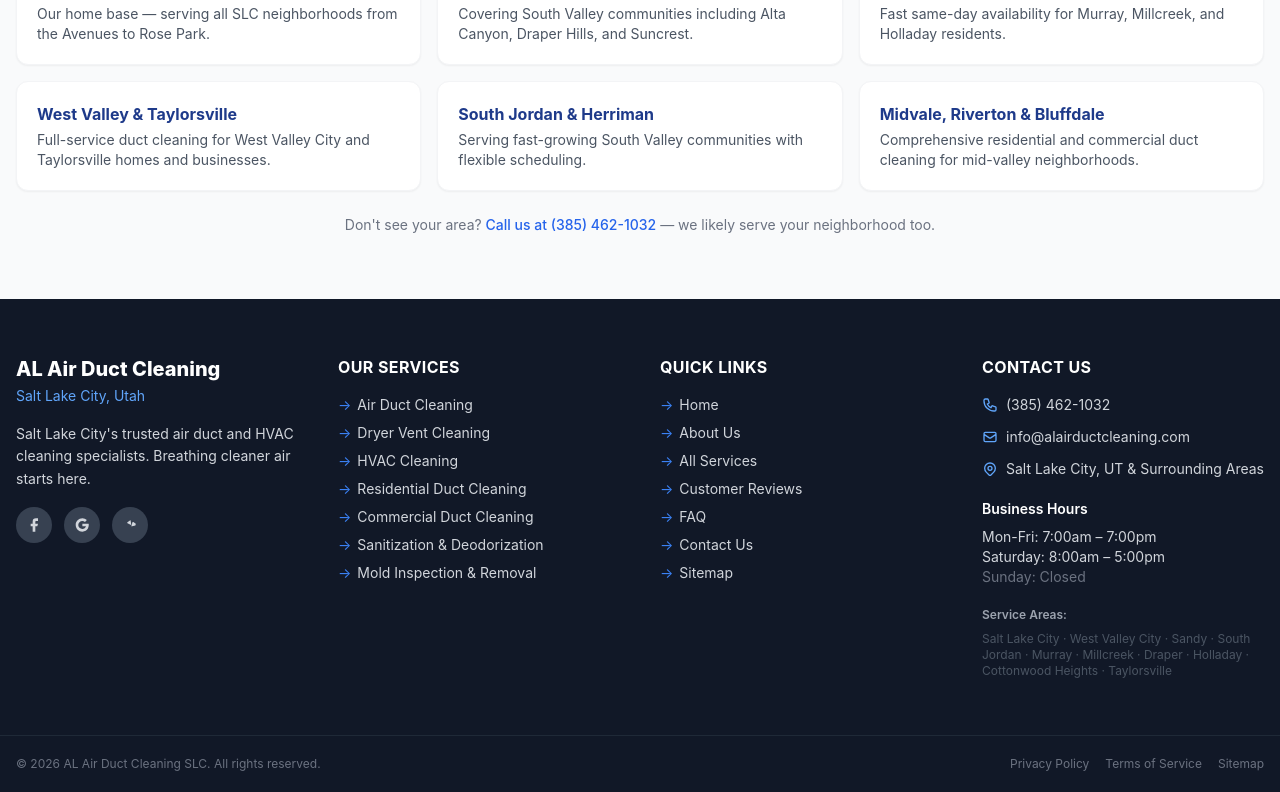
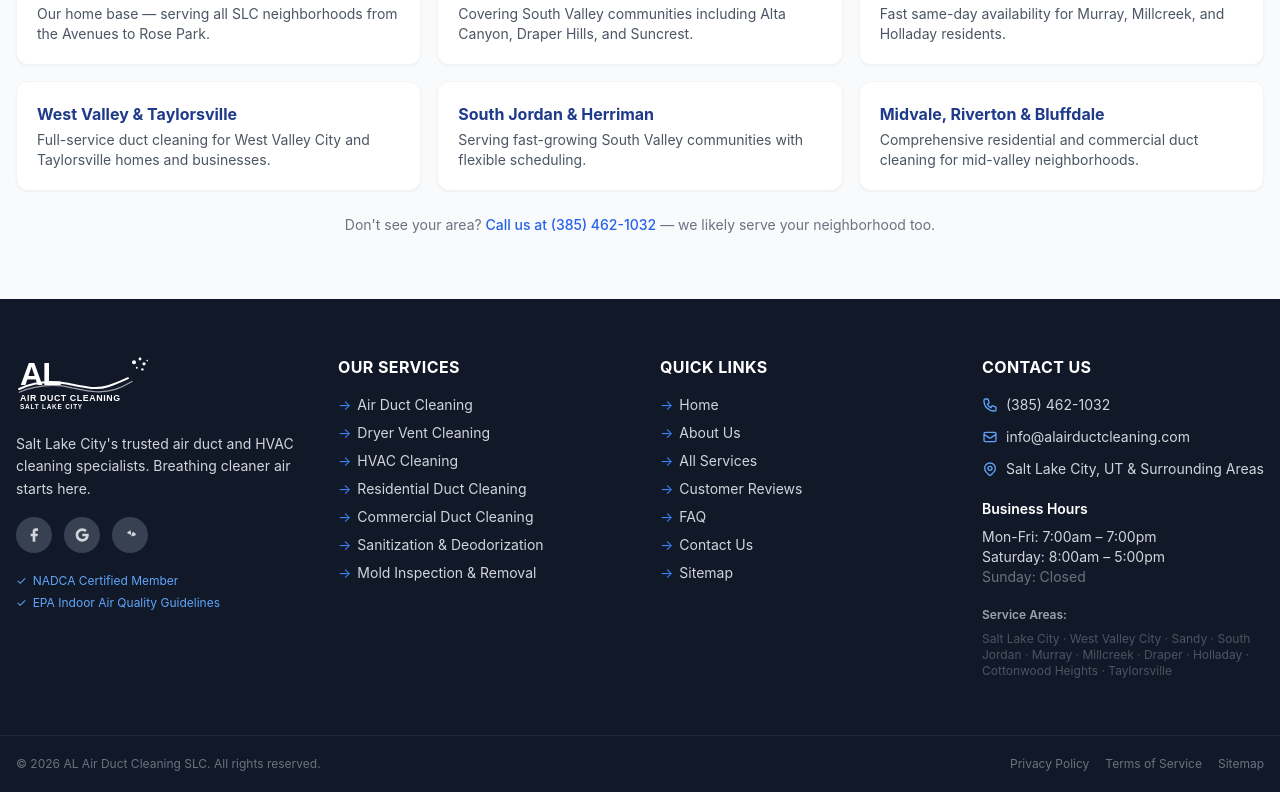
Before and after one commit to RevealDeploymentZone/al-air-duct-cleaning-slc, a Next.js app: page / in a window 1280 px wide. Shown: the part 7632-8424 px from the top of the page. Built offline with nearby package versions, Linux system fonts and the light colour scheme.

Commit message:
Update footer: add logo, real external links, NADCA & EPA links

```diff
--- a/components/Footer.tsx
+++ b/components/Footer.tsx
@@ -1,4 +1,5 @@
 import Link from 'next/link'
+import Image from 'next/image'
 
 const services = [
   { name: 'Air Duct Cleaning', href: '/services/air-duct-cleaning' },
@@ -33,31 +34,46 @@ export default function Footer() {
         {/* Brand */}
         <div>
           <Link href="/" className="inline-block mb-4">
-            <span className="text-xl font-extrabold text-white">AL Air Duct Cleaning</span>
-            <br />
-            <span className="text-sm text-blue-400">Salt Lake City, Utah</span>
+            <Image
+              src="/logo.svg"
+              alt="AL Air Duct Cleaning Salt Lake City"
+              width={180}
+              height={70}
+              className="h-14 w-auto brightness-0 invert"
+            />
           </Link>
           <p className="text-sm leading-relaxed mb-4">
             Salt Lake City&apos;s trusted air duct and HVAC cleaning specialists. Breathing cleaner air starts here.
           </p>
           <div className="flex gap-3 mt-4">
-            <a href="https://www.facebook.com" target="_blank" rel="noopener noreferrer" aria-label="Facebook"
+            <a href="https://www.facebook.com/alairductcleaningslc" target="_blank" rel="noopener noreferrer" aria-label="Facebook"
               className="w-9 h-9 bg-gray-700 hover:bg-blue-600 rounded-full flex items-center justify-center transition-colors">
               <svg className="w-4 h-4 fill-current" viewBox="0 0 24 24">
                 <path d="M18 2h-3a5 5 0 00-5 5v3H7v4h3v8h4v-8h3l1-4h-4V7a1 1 0 011-1h3z"/>
               </svg>
             </a>
-            <a href="https://www.google.com" target="_blank" rel="noopener noreferrer" aria-label="Google"
+            <a href="https://www.google.com/maps/search/AL+Air+Duct+Cleaning+Salt+Lake+City+UT" target="_blank" rel="noopener noreferrer" aria-label="Google Reviews"
               className="w-9 h-9 bg-gray-700 hover:bg-red-500 rounded-full flex items-center justify-center transition-colors">
               <svg className="w-4 h-4 fill-current" viewBox="0 0 24 24">
                 <path d="M12.545 10.239v3.821h5.445c-.712 2.315-2.647 3.972-5.445 3.972a6.033 6.033 0 110-12.064c1.498 0 2.866.549 3.921 1.453l2.814-2.814A9.969 9.969 0 0012.545 2C7.021 2 2.543 6.477 2.543 12s4.478 10 10.002 10c8.396 0 10.249-7.85 9.426-11.748l-9.426-.013z"/>
               </svg>
             </a>
-            <a href="https://www.yelp.com" target="_blank" rel="noopener noreferrer" aria-label="Yelp"
+            <a href="https://www.yelp.com/search?find_desc=AL+Air+Duct+Cleaning&find_loc=Salt+Lake+City%2C+UT" target="_blank" rel="noopener noreferrer" aria-label="Yelp"
               className="w-9 h-9 bg-gray-700 hover:bg-red-600 rounded-full flex items-center justify-center transition-colors">
               <svg className="w-4 h-4 fill-current" viewBox="0 0 24 24">
                 <path d="M20.16 12.594l-4.995 1.452c-.68.198-1.227-.226-1.02-.9l1.452-4.995c.207-.674.887-.88 1.476-.472l3.543 2.543c.59.408.224 1.174-.456 1.372zM12.984 5.783l.837 5.132c.114.697-.414 1.183-1.015.87l-4.572-2.405c-.601-.314-.67-1.063-.081-1.515l3.735-2.728c.59-.452 1.34-.18 1.096.646z"/>
               </svg>
+            </a>
+          </div>
+          {/* External credibility links */}
+          <div className="mt-5 space-y-1.5 text-xs">
+            <a href="https://www.nadca.com" target="_blank" rel="noopener noreferrer"
+              className="flex items-center gap-1.5 text-blue-400 hover:text-blue-300 transition-colors">
+              <span>&#x2713;</span> NADCA Certified Member
+            </a>
+            <a href="https://www.epa.gov/indoor-air-quality-iaq" target="_blank" rel="noopener noreferrer"
+              className="flex items-center gap-1.5 text-blue-400 hover:text-blue-300 transition-colors">
+              <span>&#x2713;</span> EPA Indoor Air Quality Guidelines
             </a>
           </div>
         </div>
@@ -115,7 +131,8 @@ export default function Footer() {
                 <path strokeLinecap="round" strokeLinejoin="round" strokeWidth={2} d="M17.657 16.657L13.414 20.9a1.998 1.998 0 01-2.827 0l-4.244-4.243a8 8 0 1111.314 0z" />
                 <path strokeLinecap="round" strokeLinejoin="round" strokeWidth={2} d="M15 11a3 3 0 11-6 0 3 3 0 016 0z" />
               </svg>
-              <span>Salt Lake City, UT & Surrounding Areas</span>
+              <a href="https://www.google.com/maps/search/Salt+Lake+City+UT" target="_blank" rel="noopener noreferrer"
+                className="hover:text-blue-400 transition-colors">Salt Lake City, UT &amp; Surrounding Areas</a>
             </li>
           </ul>
 
```
